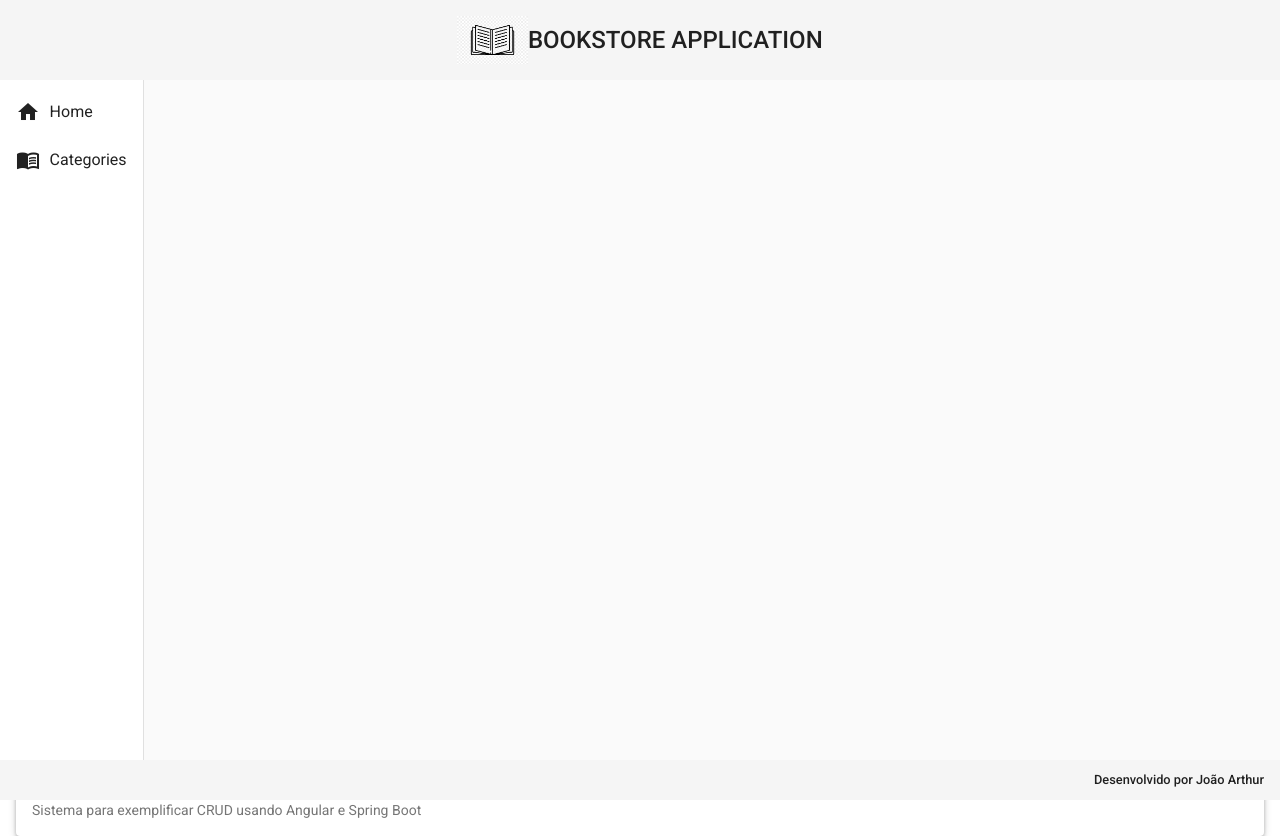
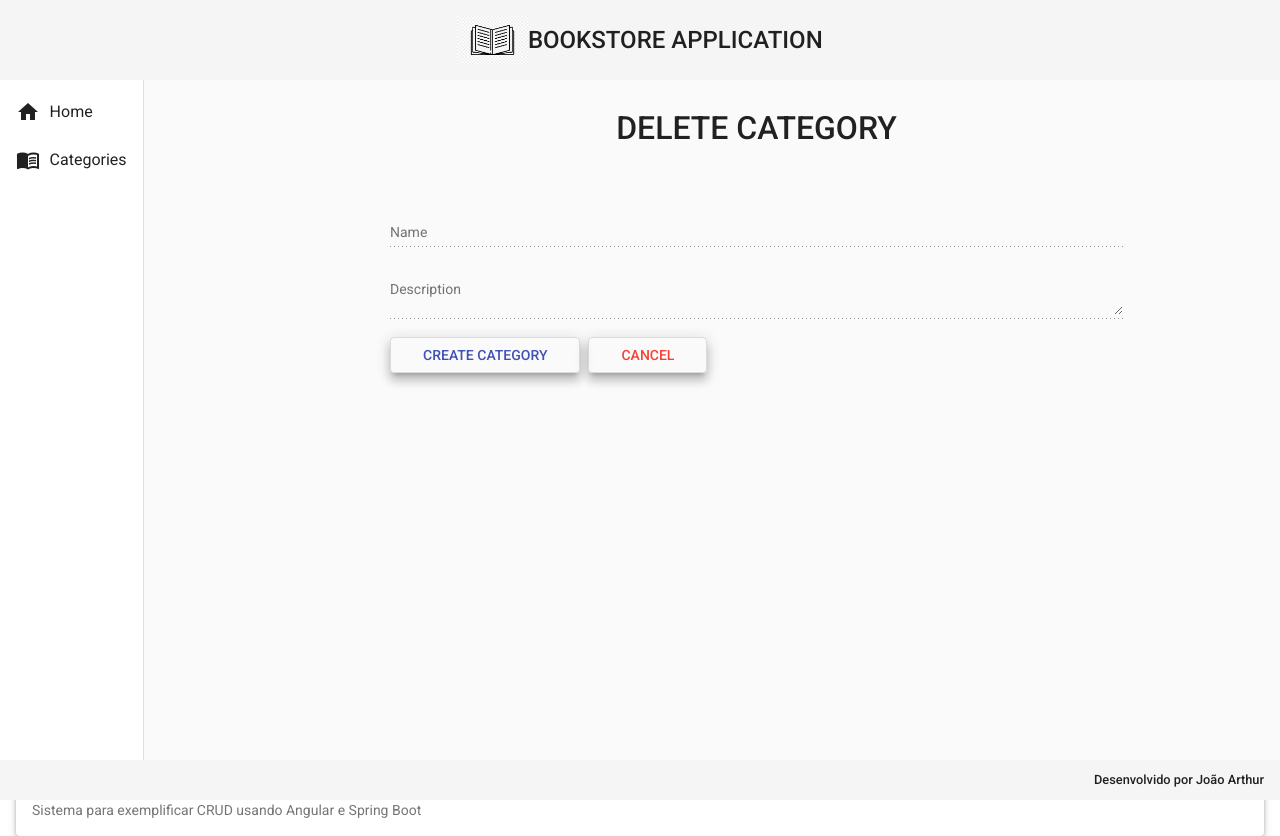
Before and after one commit to joaoarthurcl/bookstore-front, an Angular app: page /categories/delete/1 in a window 1280 px wide. Before the commit this address led to /. Built offline with nearby package versions, Linux system fonts and the light colour scheme.

Commit message:
Implemented delete component

```diff
--- a/src/app/app.module.ts
+++ b/src/app/app.module.ts
@@ -23,6 +23,7 @@ import { FormsModule } from '@angular/forms';
 import { MatInputModule } from '@angular/material/input';
 import { MatFormFieldModule } from '@angular/material/form-field';
 import { MatSnackBarModule } from '@angular/material/snack-bar';
+import { CategoryDeleteComponent } from './components/views/categories/category-delete/category-delete.component';
 @NgModule({
   declarations: [
     AppComponent,
@@ -32,6 +33,7 @@ import { MatSnackBarModule } from '@angular/material/snack-bar';
     HomeComponent,
     CategoryReadComponent,
     CategoryCreateComponent,
+    CategoryDeleteComponent,
   ],
   imports: [
     BrowserModule,
--- /dev/null
+++ b/src/app/components/views/categories/category-delete/category-delete.component.css
@@ -0,0 +1,28 @@
+form {
+    text-align: center;
+    width: 70%;
+    margin: 2rem auto 0 auto;
+}
+
+h1 {
+    font-size: 2rem;
+    font-weight: 500;
+    margin-bottom: 4rem;
+}
+
+input,
+textarea,
+.form {
+    width: 100%;
+}
+
+.buttons {
+    width: 100%;
+    text-align: start;
+}
+
+button {
+    margin-right: .5rem;
+    padding-right: 2rem;
+    padding-left: 2rem;
+}
--- /dev/null
+++ b/src/app/components/views/categories/category-delete/category-delete.component.html
@@ -0,0 +1,16 @@
+<form>
+    <h1>DELETE CATEGORY</h1>
+    <mat-form-field class="form">
+        <mat-label>Name</mat-label>
+        <input [(ngModel)]="category.name" required matInput type="text" name="name" disabled>
+    </mat-form-field>
+    <mat-form-field class="form">
+        <mat-label>Description</mat-label>
+        <textarea required matInput type="text" name="description" disabled></textarea>
+    </mat-form-field>
+    <div class="buttons">
+        <button class="mat-elevation-z8" mat-stroked-button color="primary">CREATE
+            CATEGORY</button>
+        <button class="mat-elevation-z8" mat-stroked-button color="warn">CANCEL</button>
+    </div>
+</form>
--- /dev/null
+++ b/src/app/components/views/categories/category-delete/category-delete.component.ts
@@ -0,0 +1,23 @@
+import { CategoryService } from './../category-service.service';
+import { Router } from '@angular/router';
+import { Category } from './../category.model';
+import { Component, OnInit } from '@angular/core';
+
+@Component({
+  selector: 'app-category-delete',
+  templateUrl: './category-delete.component.html',
+  styleUrls: ['./category-delete.component.css']
+})
+export class CategoryDeleteComponent implements OnInit {
+
+  category = {} as Category;
+
+  constructor(private router: Router,
+    private service: CategoryService) { }
+
+  ngOnInit(): void {
+  }
+
+
+
+}
--- a/src/app/components/views/categories/category-read/category-read.component.html
+++ b/src/app/components/views/categories/category-read/category-read.component.html
@@ -42,7 +42,7 @@
           <a class="edit" href="#">
             <i class="material-icons">edit</i>
           </a>
-          <a class="delete" href="#">
+          <a class="delete" routerLink="delete/{{ row.id }}">
             <i class="material-icons">delete</i>
           </a>
         </td>
--- a/src/app/components/views/categories/category-read/category-read.component.ts
+++ b/src/app/components/views/categories/category-read/category-read.component.ts
@@ -1,4 +1,4 @@
-import { Category } from './../category.model';
+import { Category, DeleteCategory } from './../category.model';
 import { CategoryService } from './../category-service.service';
 import { Component, OnInit } from '@angular/core';
 import { Router } from '@angular/router';
@@ -32,4 +32,10 @@ export class CategoryReadComponent implements OnInit {
     this.router.navigate(['categories/create']);
   }
 
+  delete(categoryId: DeleteCategory) {
+    this.service.delete(categoryId).subscribe(response => {
+
+    })
+  }
+
 }
--- a/src/app/components/views/categories/category-service.service.ts
+++ b/src/app/components/views/categories/category-service.service.ts
@@ -1,7 +1,7 @@
 import { environment } from 'src/environments/environment';
 import { Injectable } from '@angular/core';
 import { Observable } from 'rxjs';
-import { Category } from './category.model';
+import { Category, DeleteCategory } from './category.model';
 import { HttpClient } from '@angular/common/http';
 import { MatSnackBar } from '@angular/material/snack-bar';
 
@@ -11,6 +11,7 @@ import { MatSnackBar } from '@angular/material/snack-bar';
 export class CategoryService {
 
   baseUrl: String = environment.baseUrl;
+
 
   constructor(private http: HttpClient, private _snack: MatSnackBar) { }
 
@@ -31,4 +32,9 @@ export class CategoryService {
       duration: 3000
     })
   }
+
+  delete(categoryId: DeleteCategory): Observable<Category> {
+    const url = `${this.baseUrl}categories/${categoryId}`
+    return this.http.post<Category>(url, categoryId.id);
+  }
 }
--- a/src/app/components/views/categories/category.model.ts
+++ b/src/app/components/views/categories/category.model.ts
@@ -3,3 +3,7 @@ export interface Category {
     name: string;
     description: string;
 }
+
+export interface DeleteCategory {
+    id: number;
+}
```
Also changed, not shown: src/app/app-routing.module.ts (+6 -1 lines).
